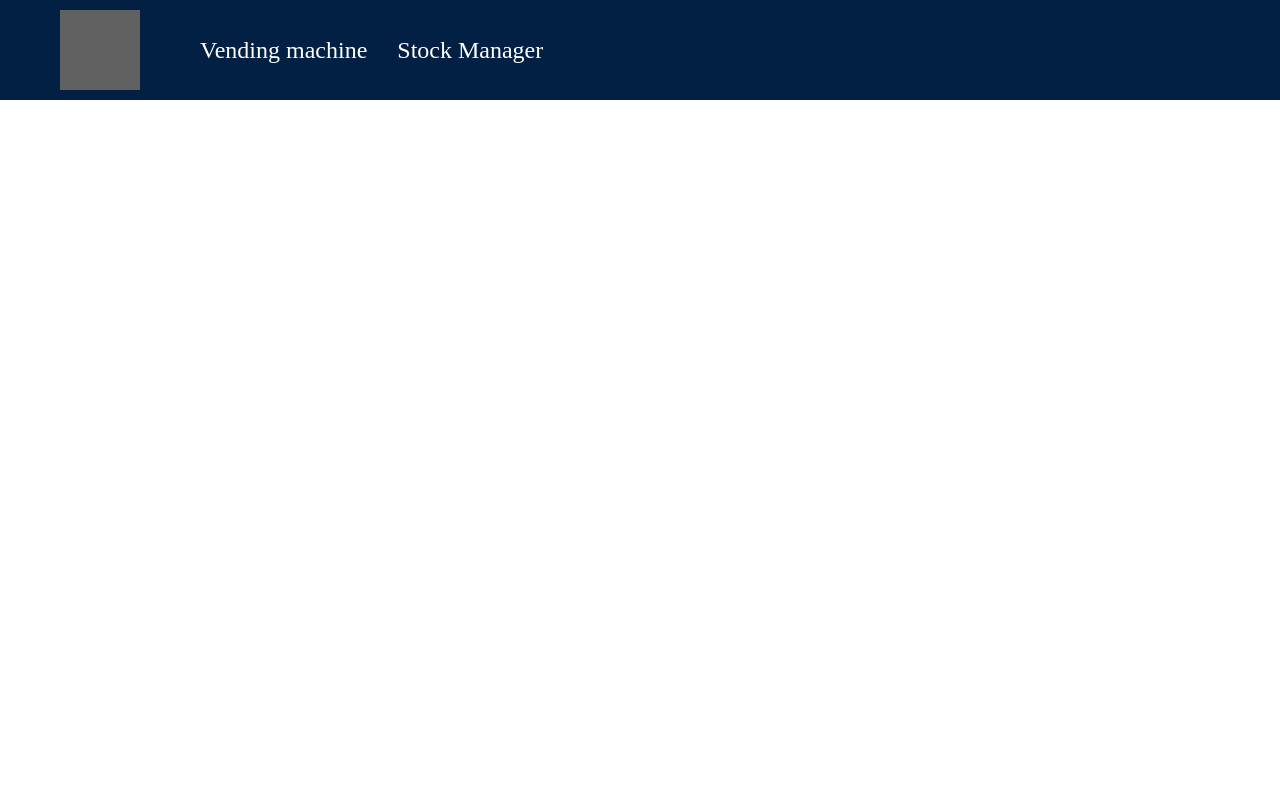
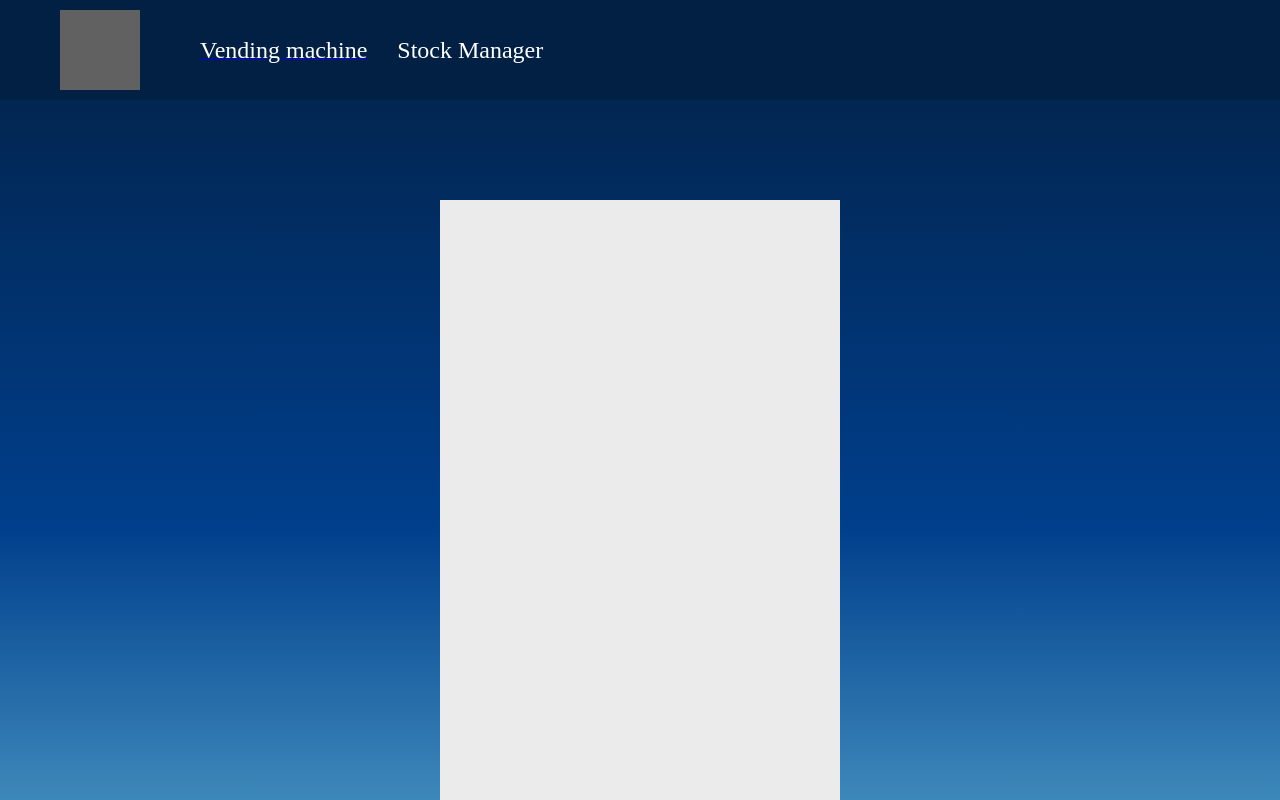
Before and after one commit to codesquad-members-2022/fe-vm, a React (Create React App) app: page /stock-manager in a window 1280 px wide. Shown: the top 800 px of the page. Built offline with nearby package versions, Linux system fonts and the light colour scheme; data requests are answered from the project's data file; grey boxes are pictures that could not be loaded.

Commit message:
Design: stock manager 초기 디자인. 기능 없음

```diff
--- /dev/null
+++ b/src/components/StockManager/ProductStockManager.jsx
@@ -0,0 +1,39 @@
+import styled from "styled-components";
+
+const ProductStockManager = ({ tempProductInfo, setTempProductsInfo }) => {
+  const changeTempStock = () => {
+    //todo: 기능 구현
+  };
+
+  return (
+    <ProductStockManagerWrapper>
+      <ProductName>{tempProductInfo.name}</ProductName>
+      <StockChangeButton onClick={changeTempStock}>-</StockChangeButton>
+      <StockDisplay>{tempProductInfo.stock}</StockDisplay>
+      <StockChangeButton onClick={changeTempStock}>+</StockChangeButton>
+    </ProductStockManagerWrapper>
+  );
+};
+
+const ProductStockManagerWrapper = styled.div`
+  display: flex;
+  justify-content: space-between;
+  margin: 30px;
+`;
+
+const ProductName = styled.span`
+  font-size: 1.5rem;
+  font-weight: 700;
+`;
+
+const StockChangeButton = styled.button`
+  width: 30px;
+  height: 30px;
+`;
+
+const StockDisplay = styled.span`
+  font-size: 2rem;
+  font-weight: 700;
+`;
+
+export default ProductStockManager;
--- /dev/null
+++ b/src/components/StockManager/SaveButton.jsx
@@ -0,0 +1,3 @@
+const SaveButton = () => {};
+
+export default SaveButton;
--- a/src/pages/StockManager.jsx
+++ b/src/pages/StockManager.jsx
@@ -1,3 +1,32 @@
-const StockManager = () => {};
+import styled from "styled-components";
+import { useContext, useState } from "react";
+import { ProductsInfo } from "../contextProviders/ProductsInfoProvider";
+import ProductStockManager from "../components/StockManager/ProductStockManager";
+import SaveButton from "../components/StockManager/SaveButton";
+
+const StockManager = () => {
+  const { productsInfo } = useContext(ProductsInfo);
+  const [tempProductsInfo, setTempProductsInfo] = useState(productsInfo);
+
+  return (
+    <StockManagerWrapper>
+      {tempProductsInfo?.map((tempProductInfo) => (
+        <ProductStockManager
+          key={tempProductInfo.id}
+          tempProductInfo={tempProductInfo}
+          setTempProductsInfo={setTempProductsInfo}
+        />
+      ))}
+      <SaveButton tempProductsInfo={tempProductsInfo} />
+    </StockManagerWrapper>
+  );
+};
+
+const StockManagerWrapper = styled.div`
+  width: 400px;
+  height: 900px;
+  margin: 100px 0;
+  background-color: ${({ theme }) => theme.colors.grey4};
+`;
 
 export default StockManager;
```
